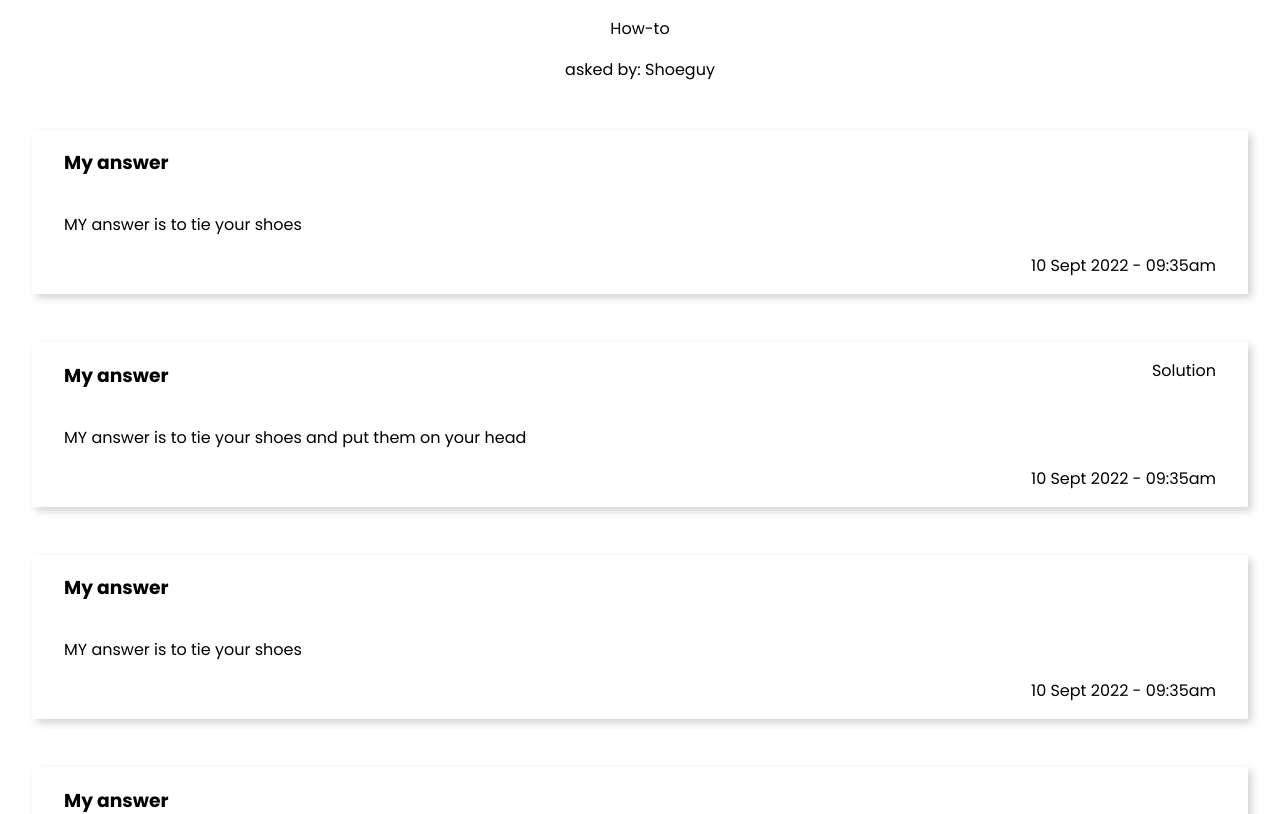
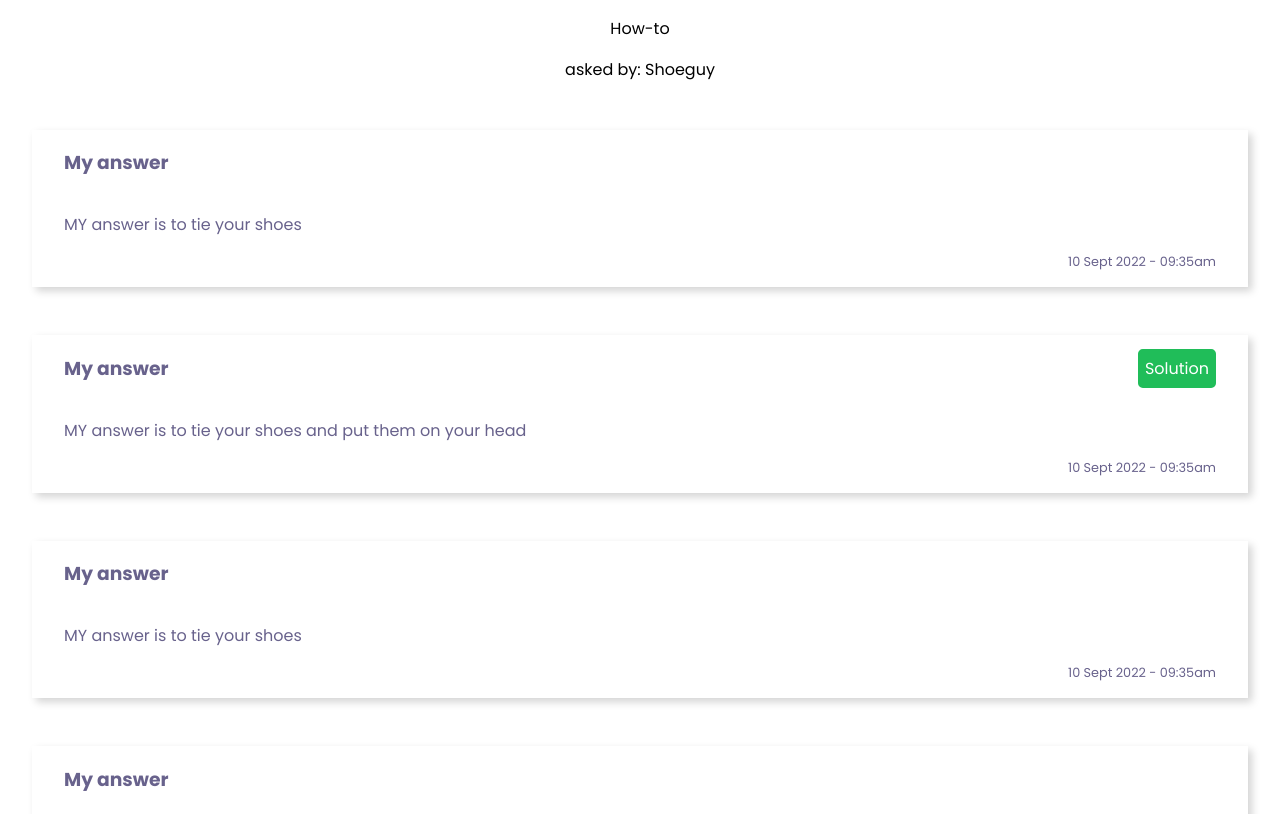
Before and after one commit to JaredS129/student-project--agile-dev-ops--aws-backend, a React (Create React App) app: page /question/1 in a window 1280 px wide. Shown: the part 800-1614 px from the top of the page. Built offline with nearby package versions, Linux system fonts and the light colour scheme.

Commit message:
Added detailed CSS. Fixed badges bug on homepage.

```diff
--- a/src/components/answerList/Answer.css
+++ b/src/components/answerList/Answer.css
@@ -4,6 +4,7 @@
     "title solution"
     "body body"
     "date date";
+  color: #68628c;
   background: #ffffff;
   padding: 0 2rem 1rem 2rem;
   margin: 3rem 2rem;
@@ -23,10 +24,18 @@
 .answer-solution {
   grid-area: solution;
   text-align: right;
-    padding-top: 1rem;
+  justify-self: end;
+  align-self: center;
+  padding: 0.25rem;
+  border: solid;
+  color: white;
+  border-color: #20bd59;
+  background: #20bd59;
+  border-radius: 0.3rem;
 }
 
 .answer-date {
   grid-area: date;
   text-align: right;
+  font-size: 0.8rem;
 }
--- a/src/components/questionlist/Question.css
+++ b/src/components/questionlist/Question.css
@@ -3,9 +3,8 @@
   grid-template-columns: 1fr 1fr;
   grid-template-rows: 5rem, 5rem, 1fr;
   grid-template-areas:
-    "title title"
-    "topic isanswered"
-    "summary summary";
+    "title isanswered"
+    "summary topic";
 }
 
 .title-format {
@@ -24,6 +23,8 @@
   border-radius: 0.3rem;
   padding: 0.25rem;
   width: fit-content;
+  justify-self: end;
+  align-self: center;
 }
 
 .answer-format {
@@ -40,6 +41,7 @@
   border-radius: 0.3rem;
   padding: 0.25rem;
   width: fit-content;
+  align-self: center;
 }
 
 .summary-format {
```
Lines whose indentation alone changed are shown as unchanged.
